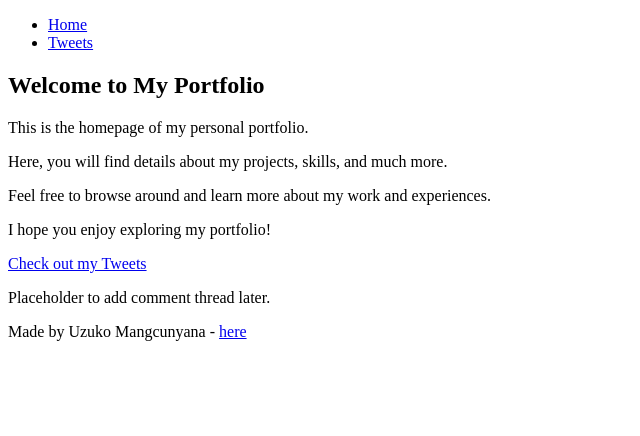
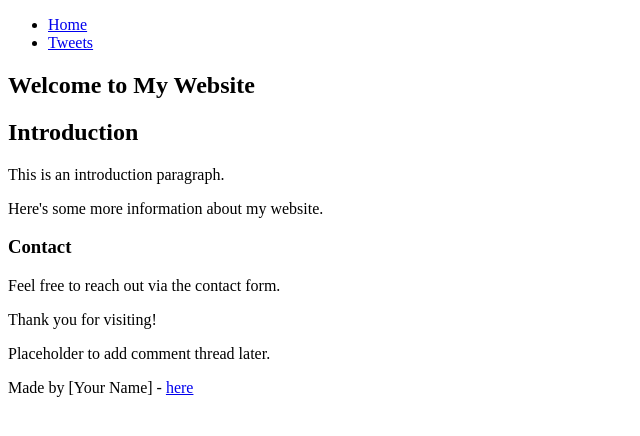
Before and after one commit to UzukoSheCodes/My_First_Portfolio, a plain HTML site: page html_basic/index.html in a window 1280 px wide. Shown: the whole page, without its empty margins (0-640 px from the left). Drawn offline with Linux system fonts and the light colour scheme.

```diff
--- a/html_basic/index.html
+++ b/html_basic/index.html
@@ -3,10 +3,9 @@
 <head>
     <meta charset="UTF-8">
     <meta name="viewport" content="width=device-width, initial-scale=1.0">
-    <title>Home - My Portfolio</title>
+    <title>Index Page</title>
 </head>
 <body>
-
     <!-- Header with navigation links -->
     <header>
         <ul>
@@ -17,27 +16,26 @@
 
     <!-- Main content -->
     <main>
+        <!-- Article containing webpage content -->
         <article>
-            <h1>Welcome to My Portfolio</h1>
-            <p>This is the homepage of my personal portfolio.</p>
-            <p>Here, you will find details about my projects, skills, and much more.</p>
-            <p>Feel free to browse around and learn more about my work and experiences.</p>
-            <p>I hope you enjoy exploring my portfolio!</p>
-
-            <!-- Link to tweets.html -->
-            <a href="tweets.html">Check out my Tweets</a>
+            <h1>Welcome to My Website</h1>
+            <h2>Introduction</h2>
+            <p>This is an introduction paragraph.</p>
+            <p>Here's some more information about my website.</p>
+            <h3>Contact</h3>
+            <p>Feel free to reach out via the contact form.</p>
+            <p>Thank you for visiting!</p>
         </article>
 
-        <!-- Aside for additional content or comments -->
+        <!-- Aside with placeholder text -->
         <aside>
             <p>Placeholder to add comment thread later.</p>
         </aside>
     </main>
 
-    <!-- Footer with credit -->
+    <!-- Footer -->
     <footer>
-        <p>Made by Uzuko Mangcunyana - <a href="https://yourlink.com" target="_blank">here</a></p>
+        <p>Made by [Your Name] - <a href="https://www.example.com" target="_blank">here</a></p>
     </footer>
-
 </body>
 </html>
```
Also changed, not shown: html_basic/tweets.html (+10 -13 lines).
